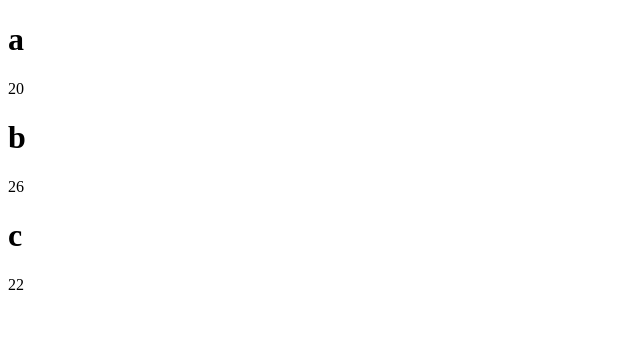
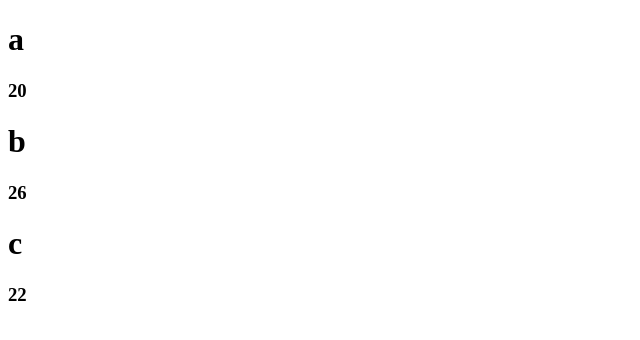
Before and after one commit to 0hhanum/React-practice, a React (Create React App) app: page / in a window 1280 px wide. Shown: the top 340 px of the page, without its empty margins (0-640 px from the left). Built offline with nearby package versions, Linux system fonts and the light colour scheme.

Commit message:
08.31 00:32 Check component using prop-types

```diff
--- a/package.json
+++ b/package.json
@@ -6,6 +6,7 @@
     "@testing-library/jest-dom": "^5.14.1",
     "@testing-library/react": "^11.2.7",
     "@testing-library/user-event": "^12.8.3",
+    "prop-types": "^15.7.2",
     "react": "^17.0.2",
     "react-dom": "^17.0.2",
     "react-scripts": "4.0.3",
--- a/src/App.js
+++ b/src/App.js
@@ -1,28 +1,34 @@
 import React from "react";
+import PropTypes from "prop-types";
 
 // component 는 대문자로 시작해야함. 규칙
-
 const Test = ({ name, age }) => {
   return (
     <div>
       <h1> {name}  </h1>
-      <span> {age} </span>
+      <h3> {age} </h3>
     </div>
   );
 };
 
+Test.propTypes = {
+  name: PropTypes.string.isRequired,
+  age: PropTypes.number.isRequired,
+};
+
 const list = [
-  { "name": "a", "age": 20 },
-  { "name": "b", "age": 26 },
-  { "name": "c", "age": 22 },
+  { id: 1, "name": "a", "age": 20 },
+  { id: 2, "name": "b", "age": 26 },
+  { id: 3, "name": "c", "age": 22 },
 ]
 
 function App() {
   return (
     <div className="App">
-      {list.map(element => <Test name={element.name} age={element.age} />)}
+      {list.map(element => <Test key={element.id} name={element.name} age={element.age} />)}
     </div>
   );
-}
+};
+/* react 내에서 모든 element 는 달라야함. 이를 구분하기 위해 key 값을 넣어줌. */
 
 export default App;
```
Also changed, not shown: 1 other file (tests, documents, lock files or other folders).
